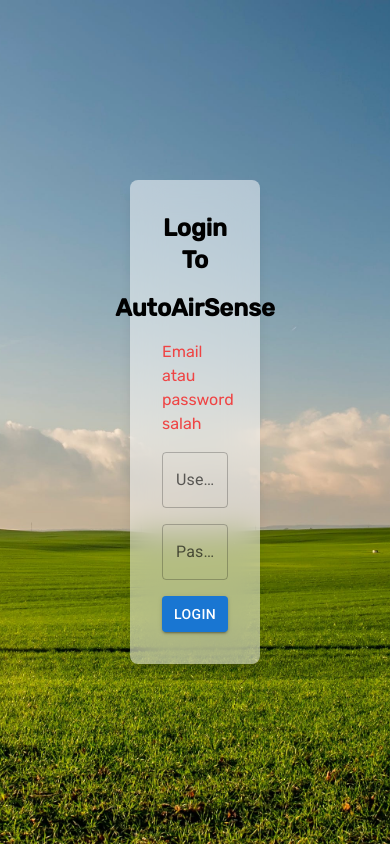
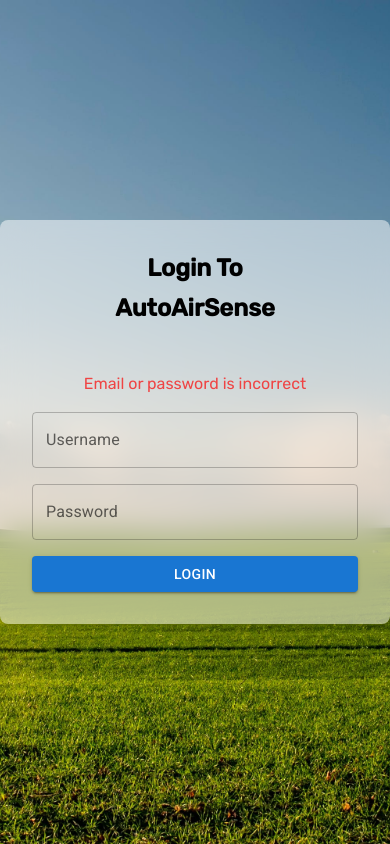
Before and after one commit to Diditp/AutoAirSense, a React (Vite) app: page / in a window 390 px wide. Both pictures are taken after a click on the button "LOGIN". Built offline with nearby package versions, Linux system fonts and the light colour scheme.

Commit message:
Fix/login screen responsive

```diff
--- a/src/screens/login.jsx
+++ b/src/screens/login.jsx
@@ -13,10 +13,10 @@
 
   const handleLogin = () => {
     if (username === EMAIL && password === PASSWORD) {
-      // Autentikasi berhasil, set state loggedIn menjadi true
+      // Authentication successful, set loggedIn state to true
       setLoggedIn(true);
     } else {
-      setError('Email atau password salah');
+      setError('Email or password is incorrect');
     }
   };
 
@@ -25,14 +25,14 @@
       {loggedIn ? (
         <Main />
       ) : (
-        <div className="relative flex items-center justify-center h-screen bg-gray-100">
+        <div className="flex items-center justify-center min-h-screen bg-gray-100">
           <div className="absolute inset-0 bg-cover bg-center" style={{ backgroundImage: `url('background.jpg')` }}></div>
-          <div className="relative bg-white bg-opacity-50 backdrop-filter backdrop-blur-lg p-8 rounded-lg shadow-lg w-1/3 max-w-md">
-            <div className='flex flex-col justify-center items-center'>
-              <h2 className="text-2xl font-bold mb-4 text-center">Login To</h2>
+          <div className="relative bg-white bg-opacity-50 backdrop-filter backdrop-blur-lg p-8 rounded-lg shadow-lg w-full sm:w-1/2 md:w-1/3 max-w-md">
+            <div className='flex flex-col justify-center items-center mb-8'>
+              <h2 className="text-2xl font-bold mb-2 text-center">Login To</h2>
               <h2 className="text-2xl font-bold mb-4 text-center">AutoAirSense</h2>
             </div>
-            {error && <div className="text-red-500 mb-4">{error}</div>}
+            {error && <div className="text-red-500 mb-4 text-center">{error}</div>}
             <div className="mb-4">
               <TextField
                 label="Username"
```
